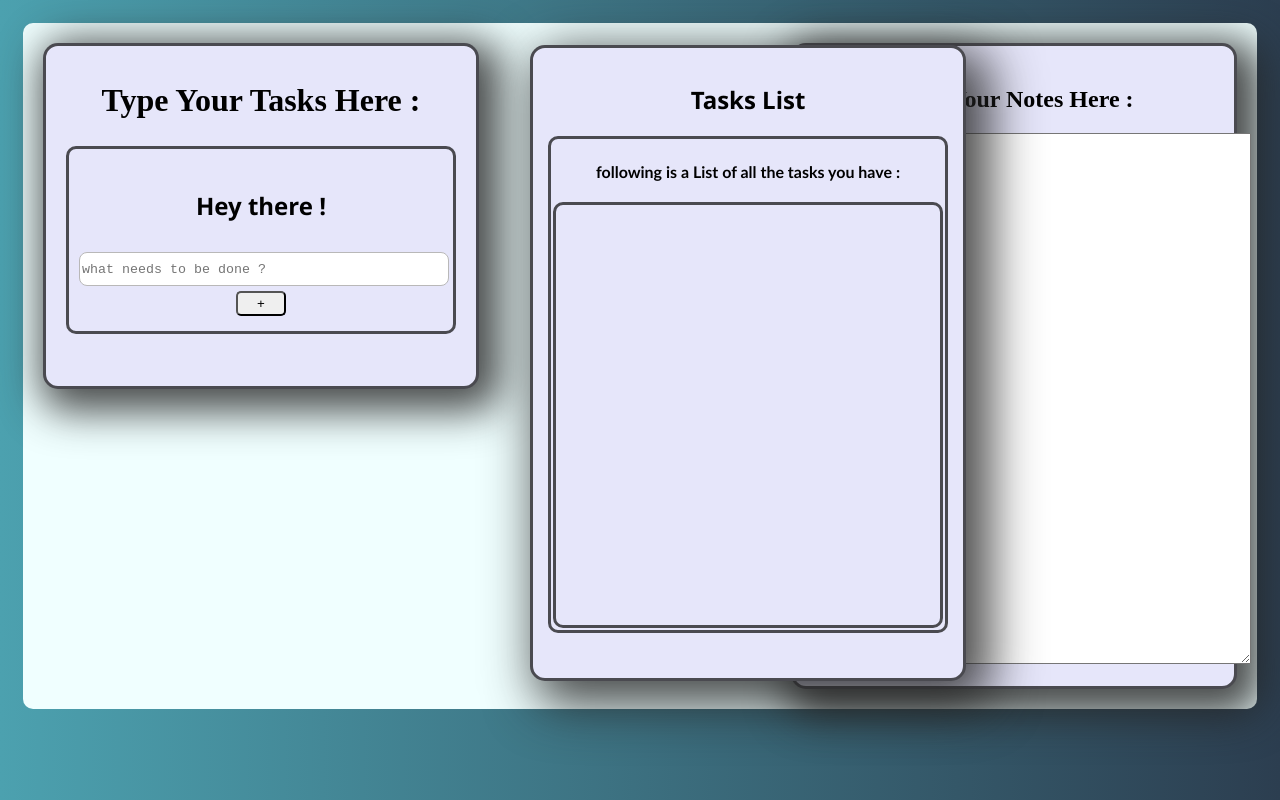
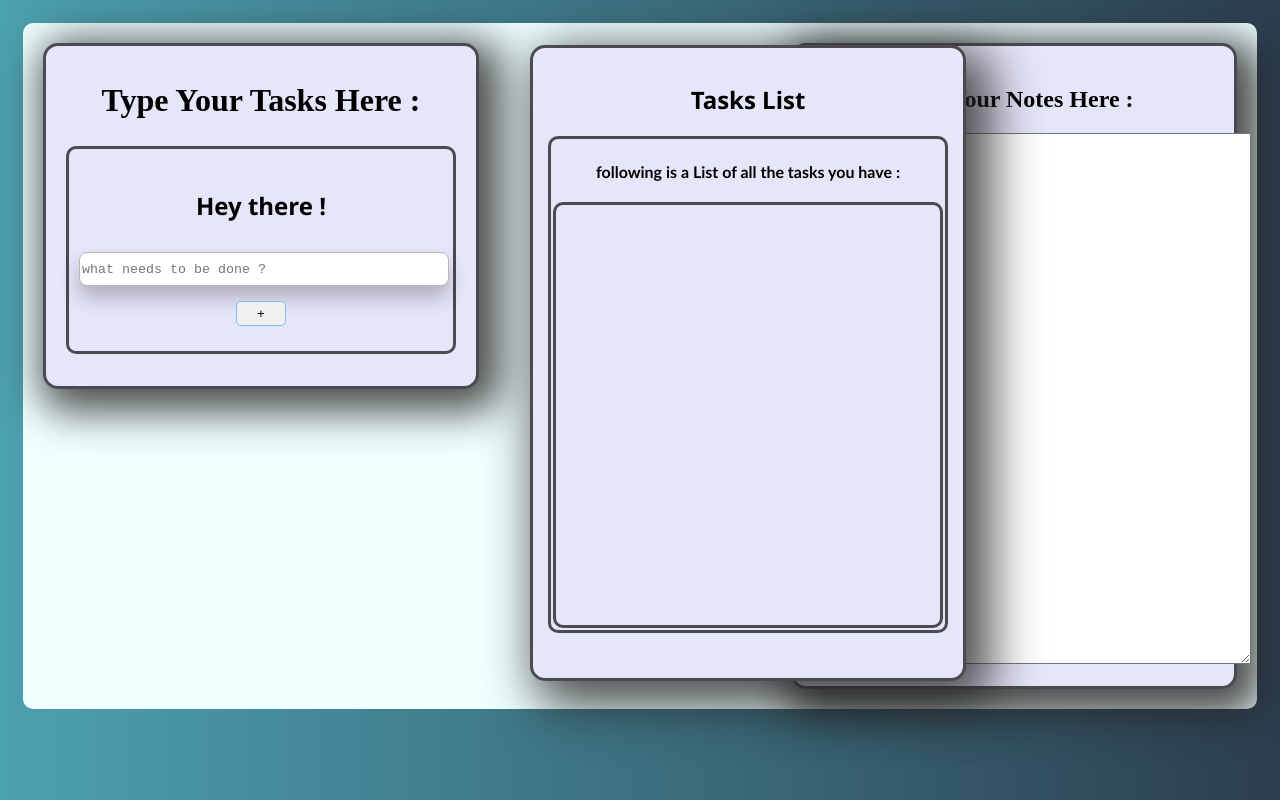
Before and after one commit to Shreyanshdot/things-get-done, a React (Create React App) app: page / in a window 1280 px wide. Built offline with nearby package versions, Linux system fonts and the light colour scheme.

Commit message:
style: minor changes

```diff
--- a/src/Components/SingleTask.js
+++ b/src/Components/SingleTask.js
@@ -41,6 +41,7 @@ function SingleTask({ text, todo, todos, SetTodos }) {
             console.log("Deleted ToDo :" + todo.text);
 
              }
+             window.onload = setTimeout(function(){alert(` Deleted : " ${text} "`);},1000)   // displays alert message after 1 sec.
       }
 
 
--- a/src/Components/Tasks.css
+++ b/src/Components/Tasks.css
@@ -35,6 +35,8 @@ input[type="text"] {
   height: 30px;
   border-radius: 8px;
   border: 1px solid rgb(185, 184, 184);
+  box-shadow: 0 12px 20px 0 rgba(0, 0, 0, 0.24);
+  transition-duration: 0.4s;
 }
 
 ::placeholder {
@@ -42,14 +44,18 @@ input[type="text"] {
 }
 
 .submit-button {
-  margin: 5px;
+  margin: 15px;
   height: 25px;
   width: 50px;
   border-radius: 5px;
   cursor: pointer;
+  border: 1px solid #7dbff5;
 }
 
 .submit-button:hover {
+  background-color: #7dbff5;
   box-shadow: 0 12px 16px 0 rgba(0, 0, 0, 0.24),
     0 17px 50px 0 rgba(0, 0, 0, 0.19);
+  transition-duration: 0.4s;
+  color: white;
 }
```
